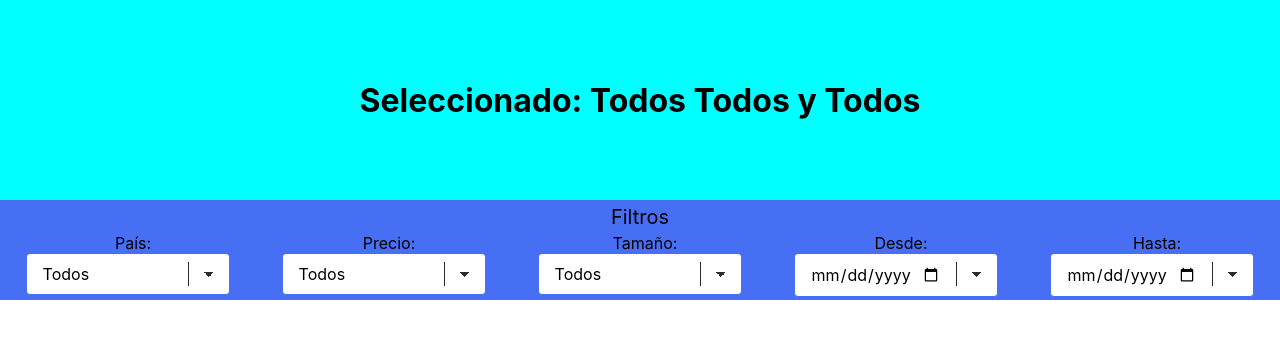
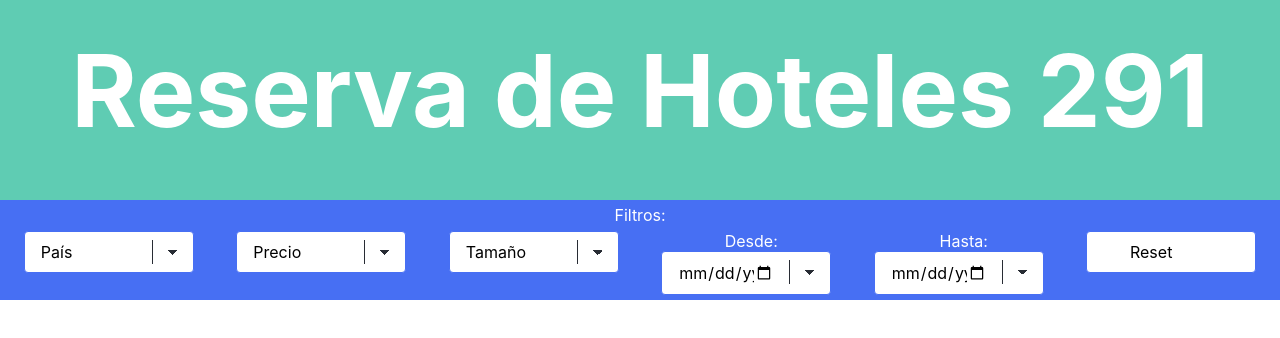
Before and after one commit to dbuendia/reserva-hoteles-291, a React (Create React App) app: page / in a window 1280 px wide. Shown: the top 338 px of the page. Built offline with nearby package versions, Linux system fonts and the light colour scheme.

Commit message:
Added reset button and adjusted header

```diff
--- a/src/App.css
+++ b/src/App.css
@@ -19,14 +19,26 @@
 }
 
 .header {
+  width: 100%;
+  height: 200px;
+  margin: 0 auto; /* Why? */
+  background-color: var(--turquoise);
+  text-align: center;
+  color: var(--white)
+}
+
+.header h1 {
+  /* flex-basis: 100%; */
+  /* padding: 30px; */
+  /* font-size: 50px; */
+  margin-top: 30px;
+}
+
+.header-title {
+  font-size: 50px;
   display: flex;
   justify-content: center;
   align-items: center;
-  width: 100%;
-  height: 200px;
-  margin: 0 auto; /* Why? */
-  background-color: cyan;
-  text-align: center;
 }
 
 .filters {
@@ -42,11 +54,11 @@
 .filters .filter-title {
   flex-basis: 100%;
   margin-top: 5px;
-  font-size: 20px;
+  color: var(--white)
 }
 
 .filters div {
-  width: 20%;
+  width: 16.6%;
 }
 
 .filters div select, .filters div input {
@@ -57,6 +69,7 @@
   margin-right: 5px;
   margin-left: 15px;
   font-size: 16px;
+  color: var(--white)
 }
 
 select, input {
@@ -195,6 +208,10 @@ select:-moz-focusring, input:-moz-focusring {
 }
 
 @media (max-width: 600px) {
+  .header h1 {
+    font-size: 35px;
+  }
+
   .filters div {
     width: 90%;
     margin-bottom: 15px;
--- a/src/components/Filters.jsx
+++ b/src/components/Filters.jsx
@@ -33,11 +33,18 @@ function Filters({
     setDateTo(e.target.value);
   }
 
+  function restartValues() {
+    setCountry("");
+    setPrice("");
+    setCapacity("");
+    setDateFrom("");
+    setDateTo("");
+  }
+
   return (
     <div className="filters">
-      <p className="filter-title">Filtros</p>
+      <p className="filter-title">Filtros:</p>
       <div>
-        <span>País:</span>
         <select
           name="Country"
           onChange={handleCountrySelectChange}
@@ -52,7 +59,6 @@ function Filters({
         </select>
       </div>
       <div>
-        <span>Precio:</span>
         <select
           name="Price"
           onChange={handlePriceSelectChange}
@@ -67,7 +73,6 @@ function Filters({
         </select>
       </div>
       <div>
-        <span>Tamaño:</span>
         <select
           name="Capacity"
           onChange={handleCapacitySelectChange}
@@ -98,6 +103,9 @@ function Filters({
           onChange={handleDateToChange}
         />
       </div>
+      <div>
+        <input className="" type="reset" onClick={restartValues} />
+      </div>
     </div>
   );
 }
--- a/src/components/Header.jsx
+++ b/src/components/Header.jsx
@@ -1,11 +1,4 @@
 import React from "react";
-
-// {
-//   dateFrom.toLocaleString("es-ES", options);
-// }
-// {
-//   dateTo.toLocaleString("es-ES", options);
-// }
 
 function Header({ country, price, capacity, dateFrom, dateTo }) {
   const options = {
@@ -32,13 +25,43 @@ function Header({ country, price, capacity, dateFrom, dateTo }) {
   const finalDateFrom = preDateFrom.toLocaleString("es-ES", options);
   const finalDateTo = preDateTo.toLocaleString("es-ES", options);
 
+  // Convertimos el valor numérico de precio a lenguaje natural:
+  switch (price) {
+    case "1":
+      price = "Económico";
+      break;
+    case "2":
+      price = "Estándar";
+      break;
+    case "3":
+      price = "Cómodo";
+      break;
+    case "4":
+      price = "Lujoso";
+      break;
+  }
+
   return (
     <div className="header">
-      <h1>
-        Seleccionado: {country} {price} y {capacity}
-        {dateFrom ? ` entre el ${finalDateFrom}` : ""}
-        {dateTo ? ` y el ${finalDateTo}` : ""}
-      </h1>
+      <div className="header-title">
+        <h1>Reserva de Hoteles 291</h1>
+      </div>
+      <div className="header-active-filter">
+        {/* Si hay algún filtro seleccionado se muestra en el header: */}
+        {country === "País" && price === "Precio" && capacity === "Tamaño" ? (
+          ""
+        ) : (
+          <div>
+            {country === "País" || country === "" ? "" : ` País ${country} |`}
+            {price === "Precio" || price === "" ? "" : ` Precio ${price} |`}
+            {capacity === "Tamaño" || capacity === ""
+              ? ""
+              : ` Capacidad ${capacity} |`}
+            {dateFrom ? ` Entre el ${finalDateFrom} |` : ""}
+            {dateTo ? ` Hasta el ${finalDateTo}` : ""}
+          </div>
+        )}
+      </div>
     </div>
   );
 }
--- a/src/datasets/consts.js
+++ b/src/datasets/consts.js
@@ -1,5 +1,5 @@
 export const countries = {
-  todos: "Todos",
+  todos: "País",
   argentina: "Argentina",
   brasil: "Brasil",
   chile: "Chile",
@@ -7,7 +7,7 @@ export const countries = {
 };
 
 export const prices = {
-  todos: "Todos",
+  todos: "Precio",
   economico: "Económico",
   estandar: "Estándar",
   comodo: "Cómodo",
@@ -15,7 +15,7 @@ export const prices = {
 };
 
 export const capacities = {
-  todos: "Todos",
+  todos: "Tamaño",
   small: "Pequeño",
   medium: "Mediano",
   large: "Grande",
```
